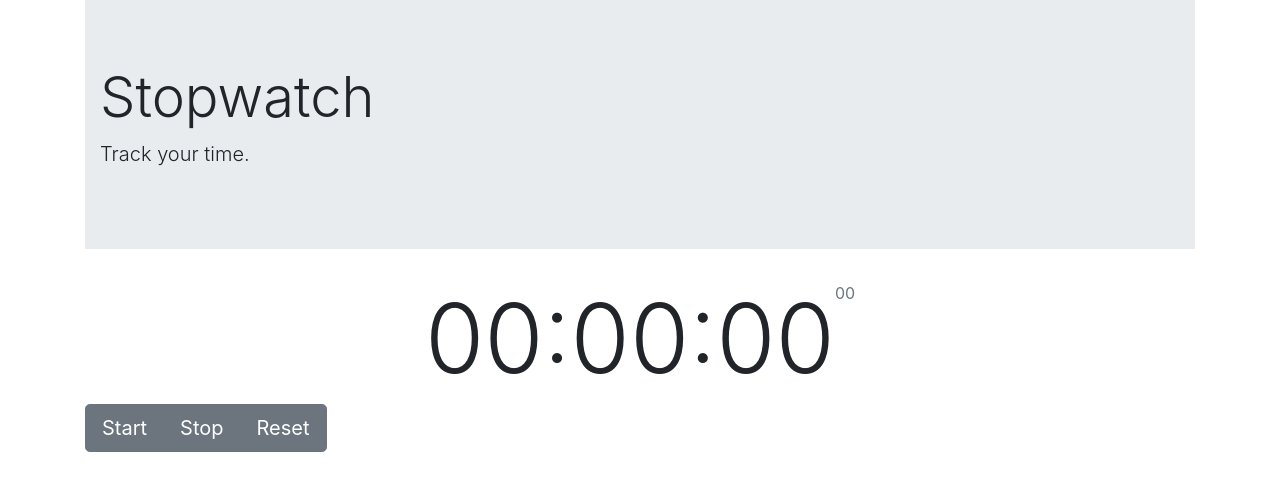
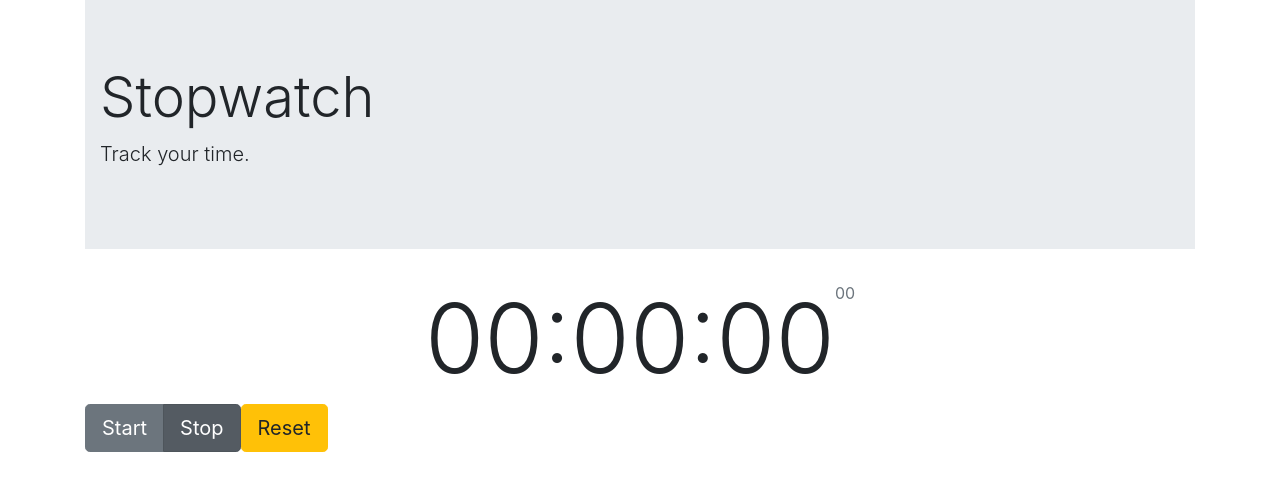
Before and after one commit to 1995parham/stopwatch, an Angular app: page / in a window 1280 px wide. Shown: the top 490 px of the page. Built offline with nearby package versions, Linux system fonts and the light colour scheme.

Commit message:
Switches to reactive mode.

```diff
--- a/src/app/app.component.html
+++ b/src/app/app.component.html
@@ -17,11 +17,11 @@
   </div>
   <div class="row">
     <div class="col">
-      <div class="btn-group btn-group-lg" role="group">
-        <button (click)="start()" type="button" class="btn btn-secondary">Start</button>
-        <button (click)="stop()" type="button" class="btn btn-secondary">Stop</button>
-        <button (click)="reset()" type="button" class="btn btn-secondary">Reset</button>
+      <div class="btn-group btn-group-lg btn-group-trigger" role="group">
+        <button (click)="start()" type="button" [class.active]="active" class="btn btn-secondary">Start</button>
+        <button (click)="stop()" type="button" [class.active]="!active" class="btn btn-secondary">Stop</button>
       </div>
+      <button (click)="reset()" type="button" class="btn btn-lg btn-warning">Reset</button>
     </div>
   </div>
 </div>
--- a/src/app/app.component.ts
+++ b/src/app/app.component.ts
@@ -1,4 +1,6 @@
 import { Component } from '@angular/core';
+import { interval, Subject } from 'rxjs';
+import { takeUntil } from 'rxjs/operators';
 
 @Component({
   selector: 'app-root',
@@ -8,13 +10,14 @@ import { Component } from '@angular/core';
 export class AppComponent {
   private since: number;
   private shift: number;
-  private timerID: number;
+  private stop$: Subject<boolean> = new Subject<boolean>();
 
   public delta: Date = new Date(0);
+  public active: boolean;
 
   constructor() {
     this.shift = 0;
-    this.timerID = null;
+    this.active = false;
   }
 
   private update(): void {
@@ -29,14 +32,17 @@ export class AppComponent {
    * it changes since parameter.
    */
   public start(): void {
-    // do noting if the timer is in the running state
-    if (this.timerID) {
+    // do nothing if the timer is in the running state
+    if (this.active) {
       return;
     }
+    // changes timer state to running
+    this.active = true;
+
     this.since = performance.now();
 
-    this.timerID = window.setInterval(
-      this.update.bind(this), 10
+    interval(10).pipe(takeUntil(this.stop$)).subscribe(
+      () => this.update()
     ); // each 10 ms updates the time difference.
   }
 
@@ -44,10 +50,8 @@ export class AppComponent {
    * stop stops timer and saves its last value
    */
   public stop(): void {
-    if (this.timerID) {
-      window.clearInterval(this.timerID);
-    }
-    this.timerID = null;
+    this.stop$.next(true);
+    this.active = false;
     this.shift = this.delta.getTime();
   }
 
```
